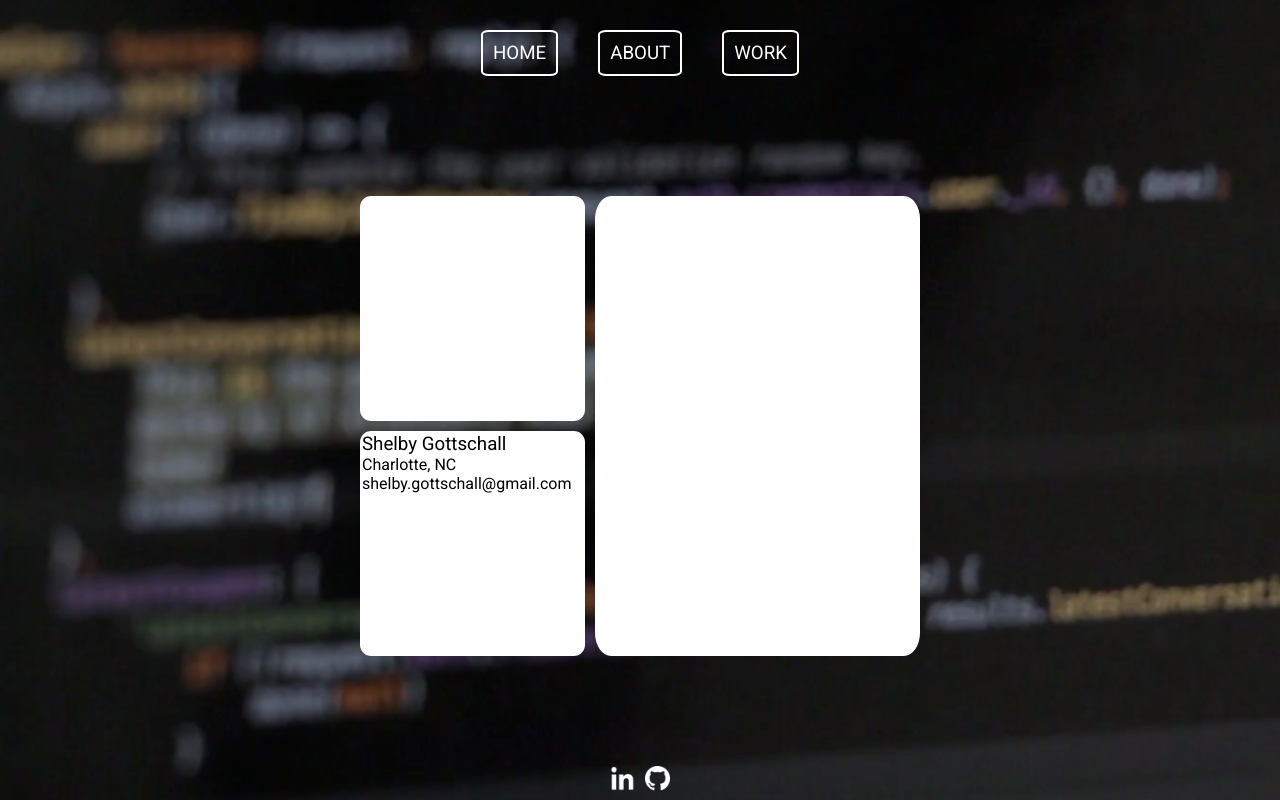
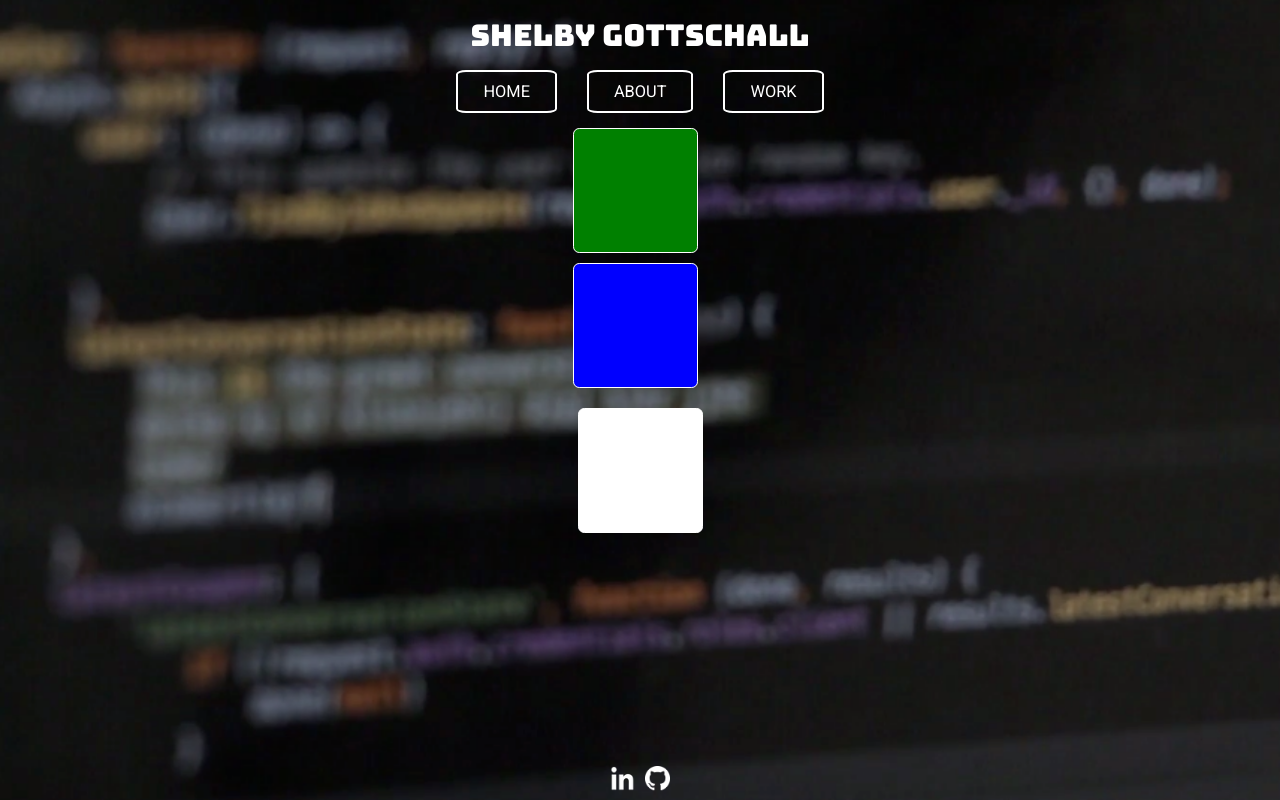
Before and after one commit to Shelby-Jean/portfolio, a React (Create React App) app: page /about in a window 1280 px wide. Built offline with nearby package versions, Linux system fonts and the light colour scheme.

Commit message:
mobile about set up

```diff
--- a/src/components/About.js
+++ b/src/components/About.js
@@ -1,24 +1,22 @@
 import React from 'react';
 import Navigation from './Navigation';
+import Header from './Header';
 import '../css/About.css';
 
 class About extends React.Component {
   render() {
     return (
       <div id="bg-img">
+        <Header />
         <Navigation />
         <div className="about-content-container">
+          <div className="about-container">
+          </div>
           <div className="photo-contact-container">
             <div className="photo-container">
             </div>
             <div className="contact-container">
-              <h3>Shelby Gottschall</h3>
-              <h4>Charlotte, NC</h4>
-              <h4>shelby.gottschall@gmail.com</h4>
             </div>
-          </div>
-          <div className="about-container">
-
           </div>
         </div>
       </div>
--- /dev/null
+++ b/src/components/Header.js
@@ -0,0 +1,7 @@
+const Header = () => {
+  return (
+    <h1 className="header-name">Shelby Gottschall</h1>
+  )
+}
+
+export default Header;
--- a/src/components/Home.js
+++ b/src/components/Home.js
@@ -12,7 +12,7 @@ class Home extends React.Component {
         </video>
         <div className="home-content-container">
           <div className="name-title-container">
-            <h1 id="home-name">Shelby Gottschall</h1>
+            <h1 id="home-header">Shelby Gottschall</h1>
             <h2 id="title-name">front end developer</h2>
           </div>
           <div className="home-nav-container">
--- a/src/css/About.css
+++ b/src/css/About.css
@@ -9,53 +9,78 @@
 
 .about-content-container {
   display: flex;
-  justify-content: center;
+  flex-direction: column;
   align-items: center;
-  min-height: 80vh;
+}
+
+.about-container {
+  background-color: white;
+  width: 300px;
+  height: 400px;
+  margin-top: 20px;
+  margin-bottom: 10px;
+  border-style: solid;
+  border-width: 1px;
+  border-radius: 5%;
+  border-color: white;
 }
 
 .photo-contact-container {
   display: flex;
-  flex-direction: column;
 }
 
 .photo-container {
-  background-color: white;
-  width: 225px;
-  height: 225px;
-  margin-bottom: 10px;
+  background-color: green;
+  width: 100px;
+  height: 100px;
+  margin-right: 10px;
   border-style: solid;
-  border-width: 2px;
+  border-width: 1px;
   border-radius: 5%;
   border-color: white;
 }
 
 .contact-container {
-  background-color: white;
-  width: 225px;
-  height: 225px;
+  background-color: blue;
+  width: 190px;
+  height: 100px;
   color: black;
   border-style: solid;
-  border-width: 2px;
-  border-radius: 5%;
-  border-color: white;
-}
-
-.about-container {
-  background-color: white;
-  width: 325px;
-  height: 460px;
-  margin-left: 10px;
-  border-style: solid;
-  border-width: 2px;
+  border-width: 1px;
   border-radius: 5%;
   border-color: white;
 }
 
 
-/* mobile */
-/* @media (max-width: 480px) {
-  .nav-link {
 
+/* tablet, laptop, desktop */
+@media (min-width: 481px) {
+  .about-content-container {
+    display: flex;
+    justify-content: center;
+    align-items: center;
   }
-} */
+
+  .photo-contact-container {
+    display: flex;
+    flex-direction: column;
+    order: 1;
+  }
+
+  .photo-container {
+    width: 125px;
+    height: 125px;
+    margin-bottom: 10px;
+  }
+
+  .contact-container {
+    width: 125px;
+    height: 125px;
+  }
+
+  .about-container {
+    width: 125px;
+    height: 125px;
+    order: 2;
+  }
+}
--- a/src/css/App.css
+++ b/src/css/App.css
@@ -13,23 +13,29 @@ body {
   color: white;
 }
 
+.header-name {
+  font-family: 'Bungee', cursive;
+  font-size: 30px;
+  text-align: center;
+  margin-top: 15px;
+}
+
 .nav-container {
   display: flex;
   justify-content: center;
-  margin: 20px 0;
 }
 
 .nav-link {
   color: white;
   display: inline;
   text-transform: uppercase;
-  padding: 10px;
+  padding: 10px 25px;
   border-style: solid;
   border-width: 2px;
   border-radius: 10%;
   border-color: white;
-  margin: 10px 20px;
-  /* font-size: ; */
+  margin: 15px;
+  font-size: 14px;
 }
 
 .footer-container {
@@ -44,3 +50,10 @@ body {
   height: 25px;
   margin: 5px;
 }
+
+
+
+/* laptop & desktop */
+/* @media (min-width: 769px) {
+
+} */
--- a/src/css/Home.css
+++ b/src/css/Home.css
@@ -21,8 +21,13 @@
   margin-bottom: 25px;
 }
 
-#home-name {
+#home-header {
   font-family: 'Bungee', cursive;
+  font-size: 45px;
+}
+
+#title-name {
+  font-size: 25px;
 }
 
 .home-nav-container {
@@ -39,26 +44,15 @@
   border-radius: 10%;
   border-color: white;
   margin: 10px 20px;
+  padding: 10px 80px;
+  font-size: 14px;
 }
 
 
-/* mobile & tablet */
-@media (min-width: 320px){
-  #home-name {
-    font-size: 45px;
-  }
-  #title-name {
-    font-size: 25px;
-  }
-  .home-nav-link {
-    padding: 10px 80px;
-    font-size: 14px;
-  }
-}
 
 /* laptop & desktop */
 @media (min-width: 769px) {
-  #home-name {
+  #header-name {
     font-size: 60px;
   }
   #title-name {
```
Also changed, not shown: 1 other file (tests, documents, lock files or other folders).
